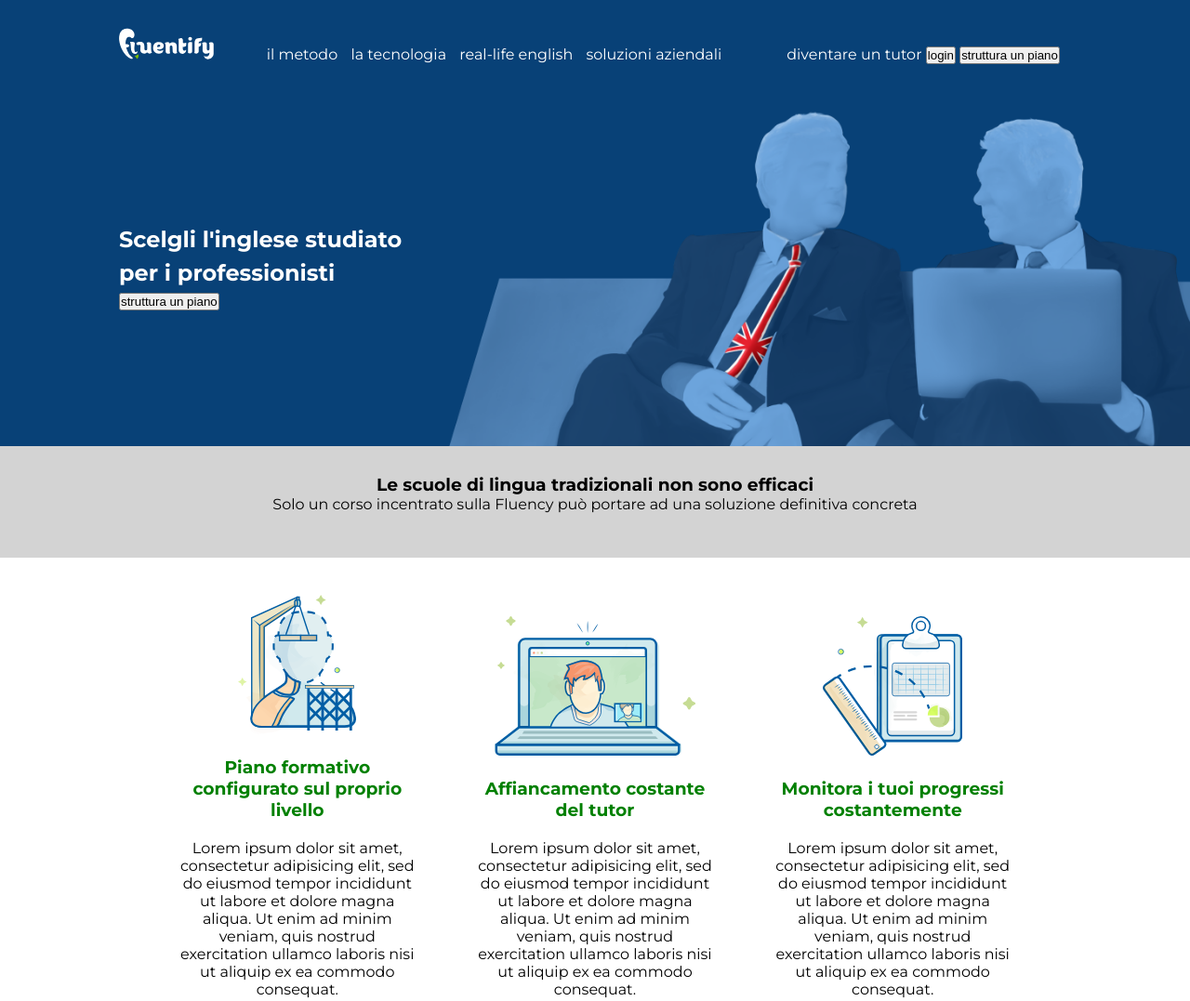
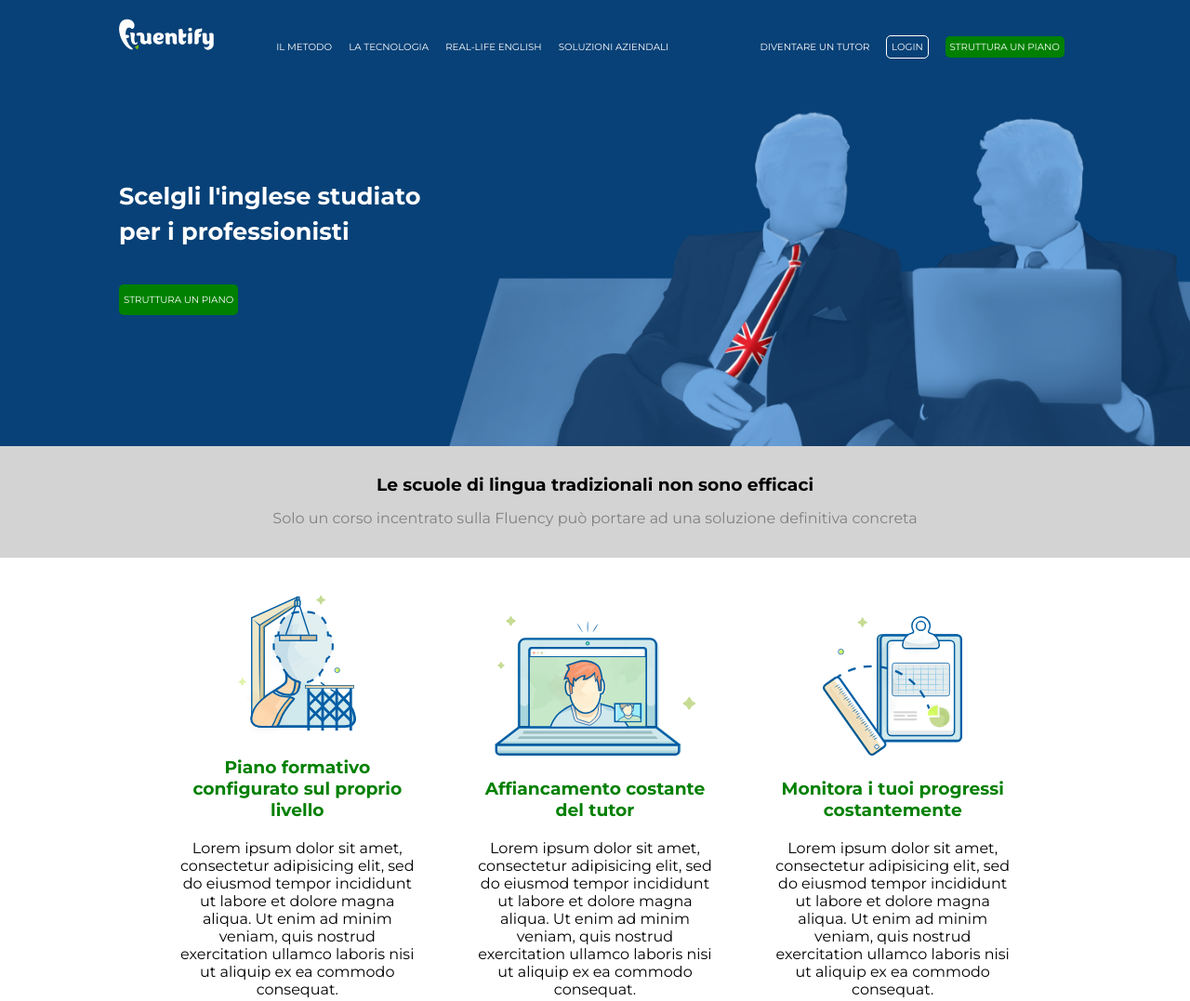
Before and after one commit to NicolaZoboli/html-css-fluentify, a plain HTML site: page index.html in a window 1280 px wide. Shown: the top 1077 px of the page at 93% size. Drawn offline with Linux system fonts and the light colour scheme.

Commit message:
aggiunto stile pulsanti

```diff
--- a/css/style.css
+++ b/css/style.css
@@ -6,7 +6,6 @@
 
 body {
   font-family: 'Montserrat', sans-serif;
-  font-size: 16px;
 }
 
 .padding {
@@ -20,9 +19,8 @@ header {
 header #introduction {
   background-color: #084177;
   color: white;
-  padding-top: 30px;
+  padding-top: 20px;
   position: relative;
-  /* debug  */
   height: 80%;
 }
 
@@ -37,17 +35,56 @@ nav #logo, nav ul, nav ul li, nav #interact, nav #interact span, nav #interact b
 nav ul li a {
   color: white;
   text-decoration: none;
+  text-transform: uppercase;
+  margin: 7px;
+  font-size: 0.8vw;
+}
+
+nav ul {
+  width: 48%;
+  text-align: right;
+}
+
+#interact {
+  width: 40%;
+  text-align: right;
+  text-transform: uppercase;
+  font-size: 0.8vw;
   margin: 5px;
 }
 
-nav ul {
-  width: 58%;
-  text-align: center;
+#interact span a{
+  color: white;
+  text-decoration: none;
+  font-size: 0.8vw;
 }
 
-div #interact {
-  width: 30%;
-  text-align: right;
+#loginHeader {
+  text-align: center;
+  padding: 5px;
+  width: 60px;
+  margin: 0 15px;
+  background-color: #084177;
+  color: white;
+  font-size: 0.8vw;
+  border: 1px solid white;
+  border-radius: 5px;
+  text-decoration: none;
+}
+
+.struttura {
+  padding: 5px;
+  width: 60px;
+  background-color: green;
+  color: white;
+  font-size: 0.8vw;
+  border-radius: 5px;
+  text-decoration: none;
+}
+
+.big {
+  margin: 0;
+  padding: 10px 5px;
 }
 
 #twomen {
@@ -60,8 +97,13 @@ div #interact {
 #secondTitle {
   position: absolute;
   line-height: 1.5;
-  top: 50%;
+  top: 40%;
   left: 10%;
+}
+
+#secondTitle h2 {
+  font-size: 2vw;
+  margin-bottom: 40px;
 }
 
 #comparing {
@@ -69,6 +111,14 @@ div #interact {
   background-color: lightgrey;
   text-align: center;
   padding: 30px 0;
+}
+
+#comparing h3 {
+  margin-bottom: 15px;
+}
+
+#comparing p {
+  color: grey;
 }
 
 #process {
@@ -131,12 +181,21 @@ div #interact {
   transform: translateY(-50%);
 }
 
+#containerPiano .sono select {
+  background-color: lightgrey;
+  margin-left: 10px;
+  border-top: none;
+  border-left: none;
+  border-right: none;
+}
+
 #strutturaPiano h3, #strutturaPiano .sono, #strutturaPiano .visualizzaPiano {
   display: inline-block;
 }
 
 #strutturaPiano h3 {
   width: 30%;
+  font-size: 1.5vw;
   text-align: right;
 }
 
@@ -148,4 +207,18 @@ div #interact {
 #strutturaPiano .visualizzaPiano {
   width: 30%;
   text-align: center;
+
 }
+
+#strutturaPiano .visualizzaPiano a {
+  padding: 5px;
+  background-color: green;
+  color: white;
+  font-size: 0.8vw;
+  border-radius: 5px;
+  text-decoration: none;
+}
+
+#help {
+  margin-top: 20px;
+}
--- a/index.html
+++ b/index.html
@@ -30,9 +30,9 @@
 
           <!-- link per registrarsi -->
           <div id="interact">
-            <span>diventare un tutor</span>
-            <button type="button" name="button">login</button>
-            <button type="button" name="button">struttura un piano</button>
+            <span><a href="#">diventare un tutor</a></span>
+            <a id="loginHeader" href="#">LOGIN</a>
+            <a class="struttura" href="#">STRUTTURA UN PIANO</a>
           </div>
         </nav>
 
@@ -41,7 +41,7 @@
 
         <div id="secondTitle">
           <h2>Scelgli l'inglese studiato <br> per i professionisti</h2>
-          <button type="button" name="button">struttura un piano</button>
+          <a class="struttura big" href="#">STRUTTURA UN PIANO</a>
         </div>
 
       </div>
@@ -102,9 +102,9 @@
           </form>
 
           <div class="visualizzaPiano">
-            <button type="button" name="button">visualizza il tuo piano</button>
-            <div>
-              <button id="help" type="button" name="button">help</button>
+            <a href="#">VISUALIZZA IL TUO PIANO</a>
+            <div id="help">
+              <a href="#">HELP</a>
             </div>
           </div>
         </div>
```
